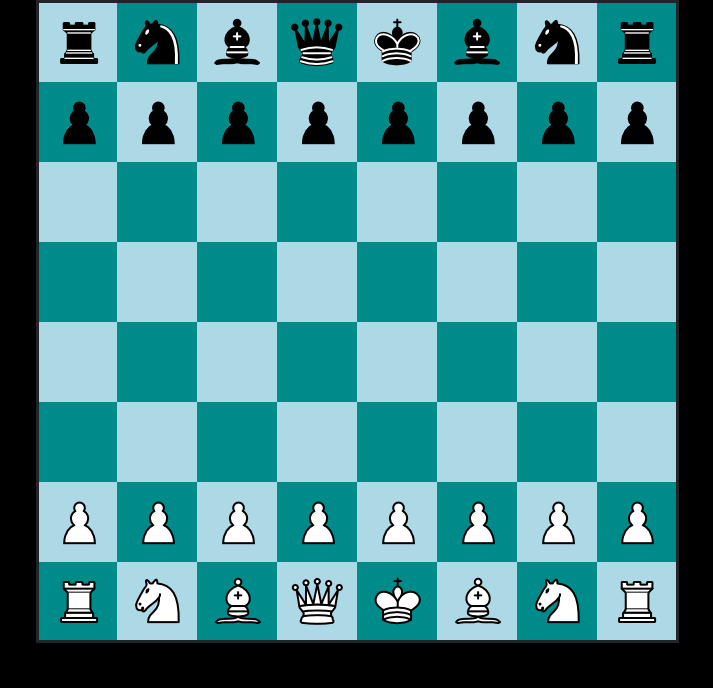
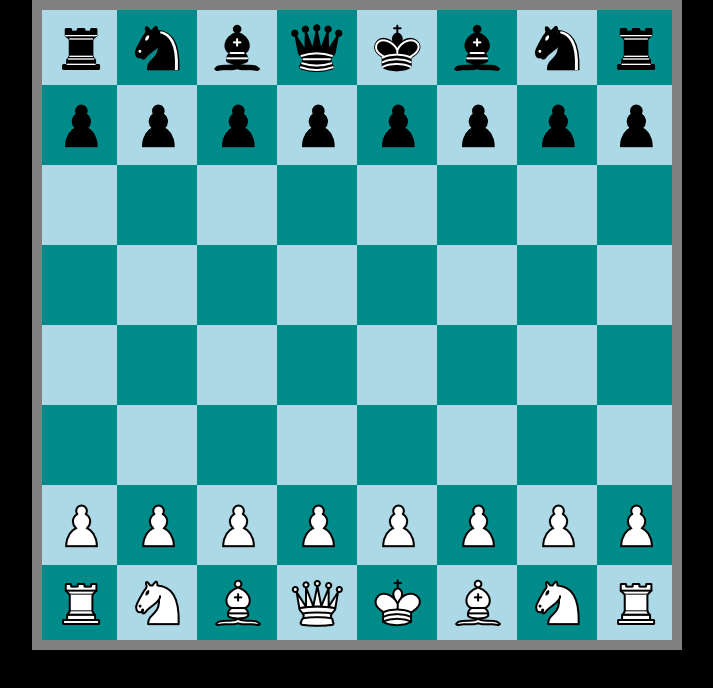
Before and after one commit to gray1273/ChessGame, a plain HTML site: page index.html in a window 1280 px wide. Shown: the whole page, without its empty margins (283-996 px from the left). Drawn offline with nearby package versions, Linux system fonts and the light colour scheme.

Commit message:
Added Border

```diff
--- a/style.css
+++ b/style.css
@@ -17,8 +17,9 @@
 
 	margin-left: auto;
     margin-right: auto;
-	border: 3px;
+	border: 10px;
 	border-style: solid;
+	border-color: gray;
 
 }
 .centerPiece{
```
